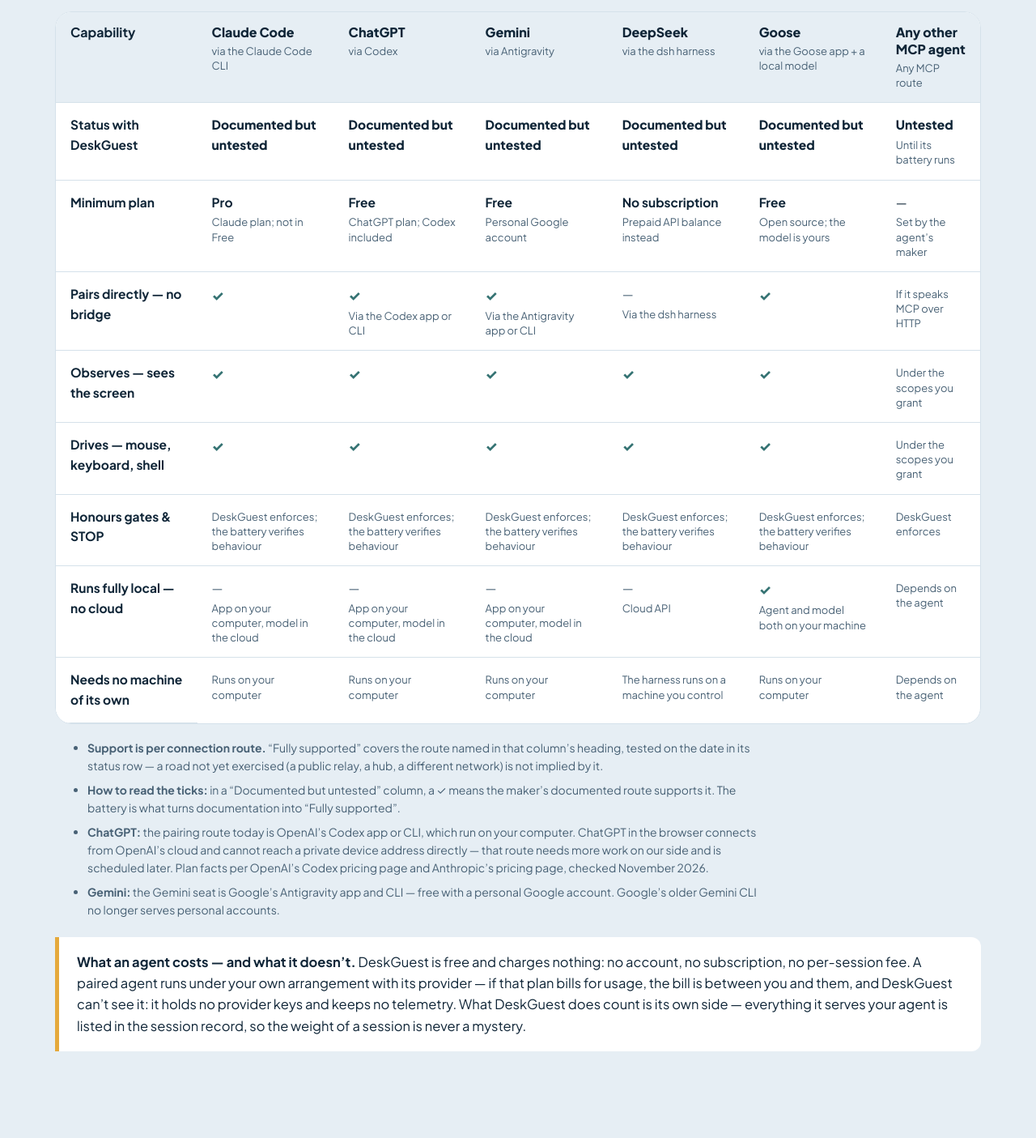
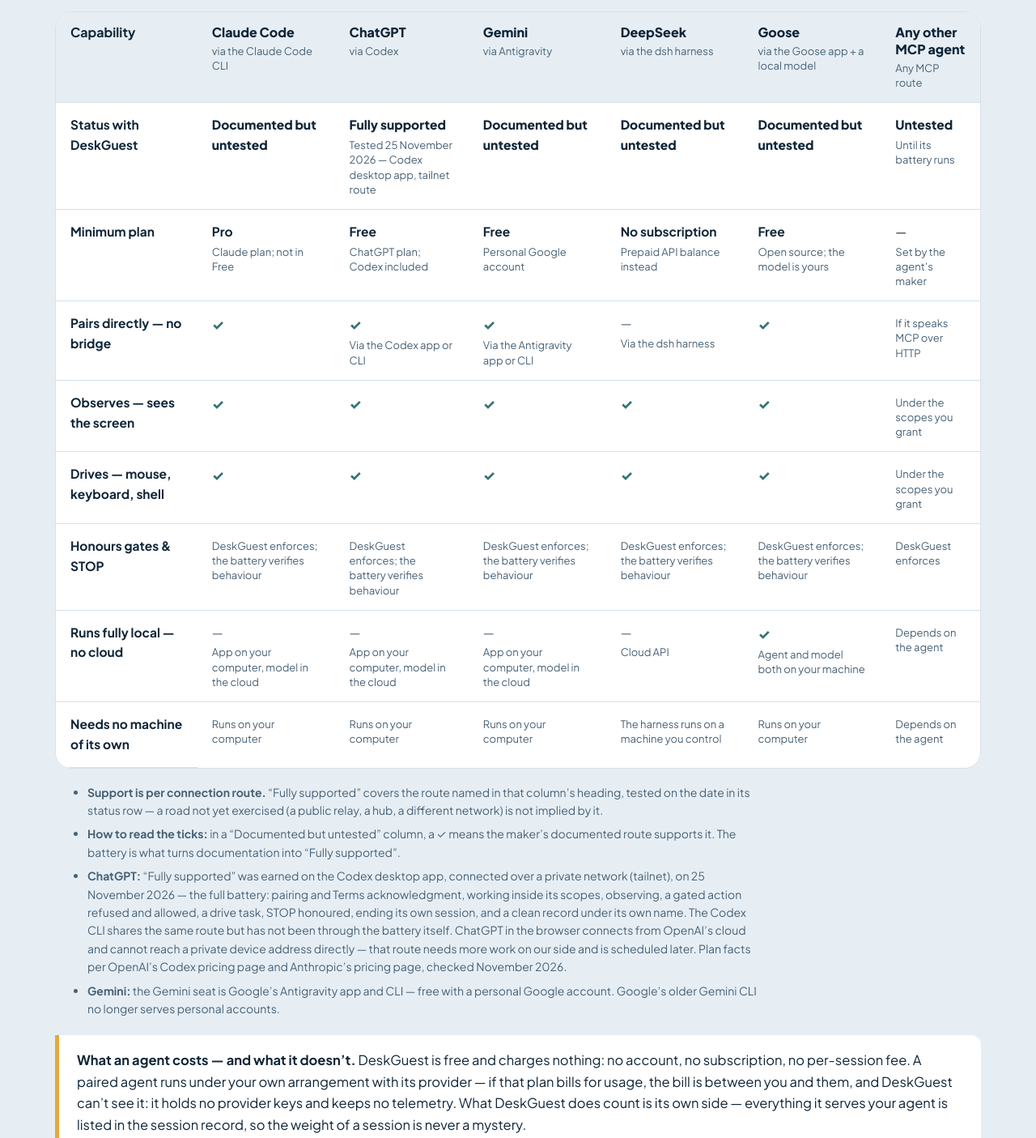
Before and after one commit to DeskGuest-App/DeskGuest, a plain HTML site: page website/ai.html in a window 1280 px wide. Shown: the part 1520-2925 px from the top of the page at 81% size. Drawn offline with Linux system fonts and the light colour scheme.

Commit message:
AI page: ChatGPT via Codex is Fully supported (battery passed 2026-11-25) (#37)

```diff
--- a/website/ai.html
+++ b/website/ai.html
@@ -137,7 +137,7 @@ table.ai-matrix thead th:first-child{background:var(--subtle);z-index:3}
 <tr>
 <th scope="row">Status with DeskGuest</th>
 <td><span class="mx-status">Documented but untested</span></td>
-<td><span class="mx-status">Documented but untested</span></td>
+<td><span class="mx-status">Fully supported</span><span class="mx-note">Tested 25 November 2026 — Codex desktop app, tailnet route</span></td>
 <td><span class="mx-status">Documented but untested</span></td>
 <td><span class="mx-status">Documented but untested</span></td>
 <td><span class="mx-status">Documented but untested</span></td>
@@ -223,7 +223,7 @@ table.ai-matrix thead th:first-child{background:var(--subtle);z-index:3}
 </dl>
 </article>
 <article class="ai-card">
-<header class="ai-card-head"><div><h3>ChatGPT</h3><p class="ai-card-route">via Codex</p></div><span class="ai-pill">Documented but untested</span></header>
+<header class="ai-card-head"><div><h3>ChatGPT</h3><p class="ai-card-route">via Codex — tested 25 November 2026</p></div><span class="ai-pill">Fully supported</span></header>
 <dl class="ai-rows">
 <div class="ai-row"><dt>Minimum plan</dt><dd><strong class="ai-lead">Free</strong><span class="ai-note">ChatGPT plan; Codex included</span></dd></div>
 <div class="ai-row"><dt>Pairs directly — no bridge</dt><dd><span class="mx-yes">✓</span><span class="ai-note">Via the Codex app or CLI</span></dd></div>
@@ -286,7 +286,7 @@ table.ai-matrix thead th:first-child{background:var(--subtle);z-index:3}
 <ul class="matrix-notes reveal">
 <li><strong>Support is per connection route.</strong> &ldquo;Fully supported&rdquo; covers the route named in that column&rsquo;s heading, tested on the date in its status row — a road not yet exercised (a public relay, a hub, a different network) is not implied by it.</li>
 <li><strong>How to read the ticks:</strong> in a &ldquo;Documented but untested&rdquo; column, a ✓ means the maker&rsquo;s documented route supports it. The battery is what turns documentation into &ldquo;Fully supported&rdquo;.</li>
-<li><strong>ChatGPT:</strong> the pairing route today is OpenAI&rsquo;s Codex app or CLI, which run on your computer. ChatGPT in the browser connects from OpenAI&rsquo;s cloud and cannot reach a private device address directly — that route needs more work on our side and is scheduled later. Plan facts per OpenAI&rsquo;s Codex pricing page and Anthropic&rsquo;s pricing page, checked November 2026.</li>
+<li><strong>ChatGPT:</strong> &ldquo;Fully supported&rdquo; was earned on the Codex desktop app, connected over a private network (tailnet), on 25 November 2026 — the full battery: pairing and Terms acknowledgment, working inside its scopes, observing, a gated action refused and allowed, a drive task, STOP honoured, ending its own session, and a clean record under its own name. The Codex CLI shares the same route but has not been through the battery itself. ChatGPT in the browser connects from OpenAI&rsquo;s cloud and cannot reach a private device address directly — that route needs more work on our side and is scheduled later. Plan facts per OpenAI&rsquo;s Codex pricing page and Anthropic&rsquo;s pricing page, checked November 2026.</li>
 <li><strong>Gemini:</strong> the Gemini seat is Google&rsquo;s Antigravity app and CLI — free with a personal Google account. Google&rsquo;s older Gemini CLI no longer serves personal accounts.</li>
 </ul>
 <div class="notice reveal"><strong>What an agent costs — and what it doesn&rsquo;t.</strong> DeskGuest is free and charges nothing: no account, no subscription, no per-session fee. A paired agent runs under your own arrangement with its provider — if that plan bills for usage, the bill is between you and them, and DeskGuest can&rsquo;t see it: it holds no provider keys and keeps no telemetry. What DeskGuest does count is its own side — everything it serves your agent is listed in the session record, so the weight of a session is never a mystery.</div>
```
